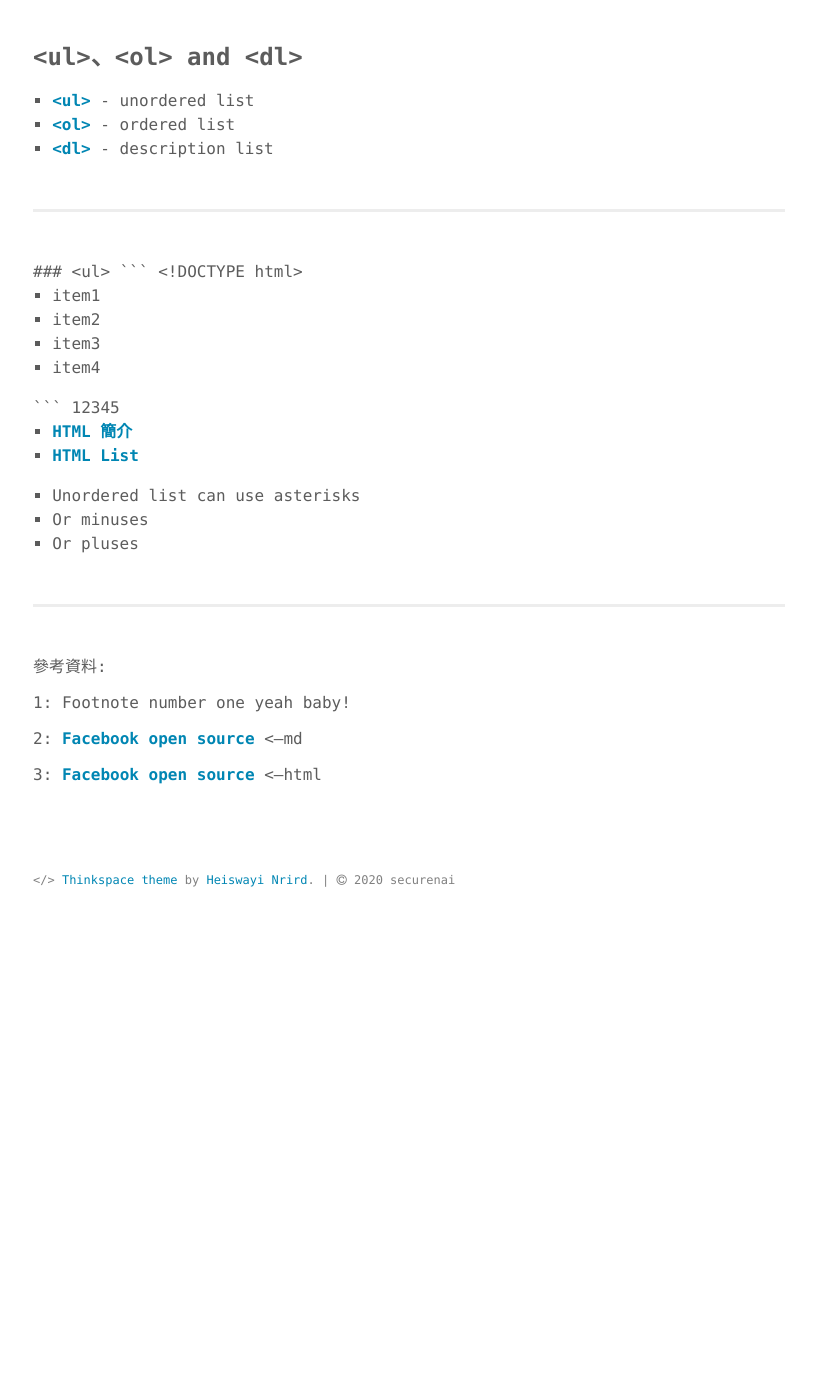
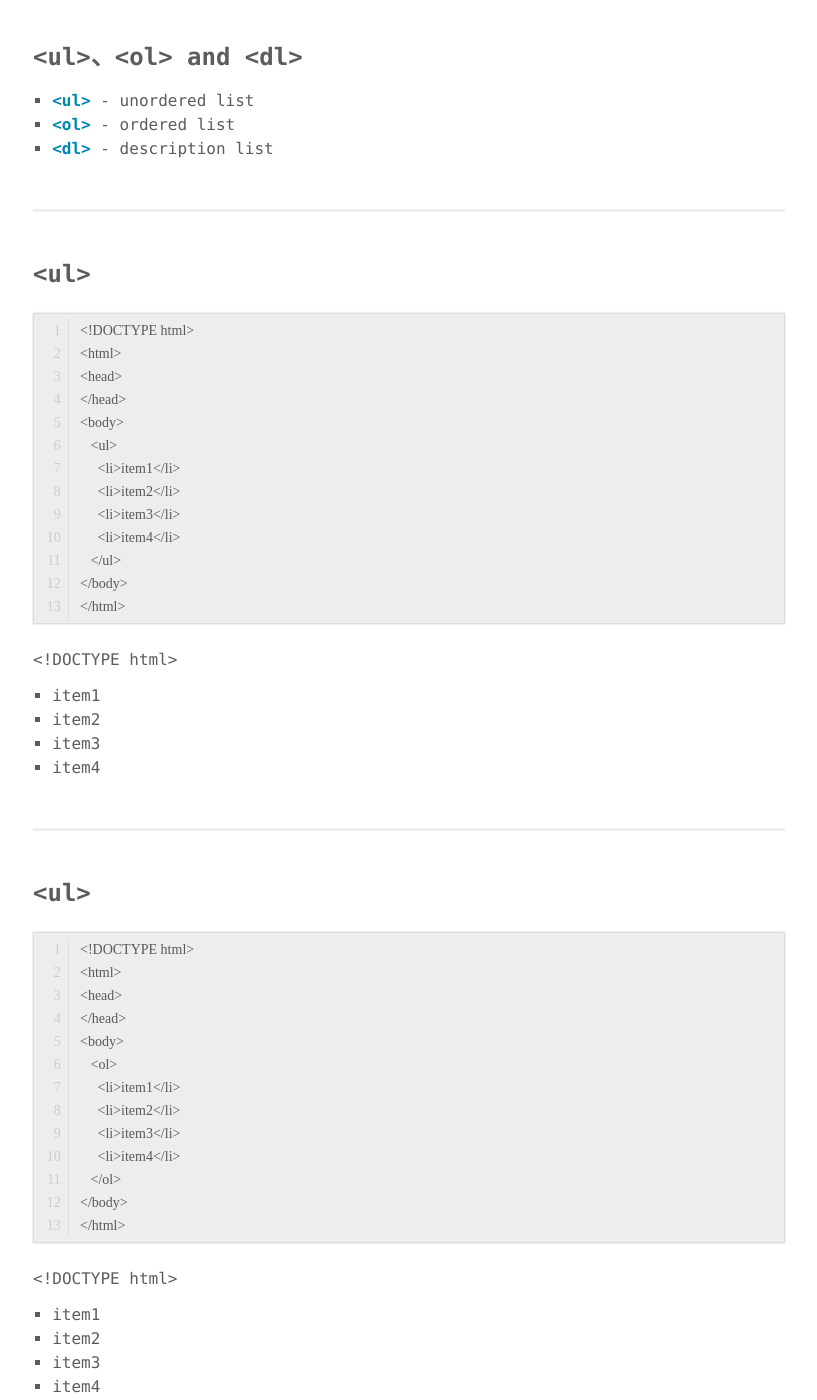
Before and after one commit to securenai/securenai.github.io, a Jekyll site: the page built from HTML/HTML_List.md, in a window 1280 px wide and 1400 px high, scrolled down 210 px. Shown: the whole window, without its empty margins (231-1048 px from the left). Built offline with Jekyll 4.4.1, drawn with Linux system fonts in a browser that asks for light colours; our own code applies the rules of GitHub Pages for plain Markdown files; before the commit the page ends 1147 px from its top, so only the background shows below that.

Commit message:
Update HTML_List.md

````diff
--- a/HTML/HTML_List.md
+++ b/HTML/HTML_List.md
@@ -14,40 +14,71 @@
 
 <div class="divider"></div>
 
-<div>
-  <span>
-      ### &lt;ul&gt;
+### &lt;ul&gt;
 
-      ```
-      <!DOCTYPE html>
-      <html>
-      <head>
-      </head>
-      <body>
-         <ul>
-           <li>item1</li>
-           <li>item2</li>
-           <li>item3</li>
-           <li>item4</li>
-         </ul>
-      </body>
-      </html>
-      ```
-    </span>
-  	<span>
-      12345
-   </span>
-</div>
-
-1. [**HTML 簡介**](/spring/spring_page1)
-2. [**HTML List**](/HTML/HTML_List)
-
-* Unordered list can use asterisks
-- Or minuses
-+ Or pluses
+```
+<!DOCTYPE html>
+<html>
+<head>
+</head>
+<body>
+   <ul>
+     <li>item1</li>
+     <li>item2</li>
+     <li>item3</li>
+     <li>item4</li>
+   </ul>
+</body>
+</html>
+```
+<!DOCTYPE html>
+<html>
+<head>
+</head>
+<body>
+   <ul>
+     <li>item1</li>
+     <li>item2</li>
+     <li>item3</li>
+     <li>item4</li>
+   </ul>
+</body>
+</html>
 
 <div class="divider"></div>
 
+### &lt;ul&gt;
+
+```
+<!DOCTYPE html>
+<html>
+<head>
+</head>
+<body>
+   <ol>
+     <li>item1</li>
+     <li>item2</li>
+     <li>item3</li>
+     <li>item4</li>
+   </ol>
+</body>
+</html>
+```
+<!DOCTYPE html>
+<html>
+<head>
+</head>
+<body>
+   <ol>
+     <li>item1</li>
+     <li>item2</li>
+     <li>item3</li>
+     <li>item4</li>
+   </ol>
+</body>
+</html>
+
+<div class="divider"></div>
 參考資料:
 
 1: Footnote number one yeah baby!
````
